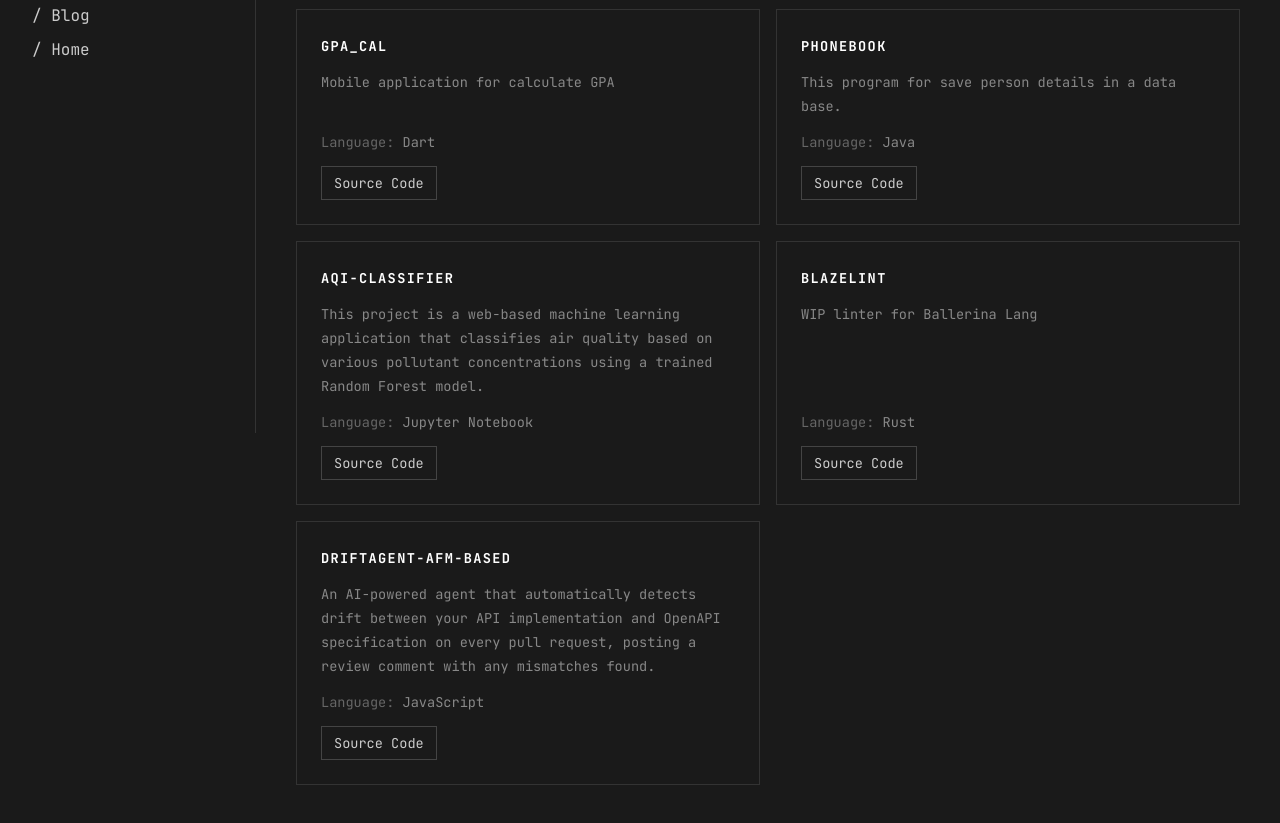
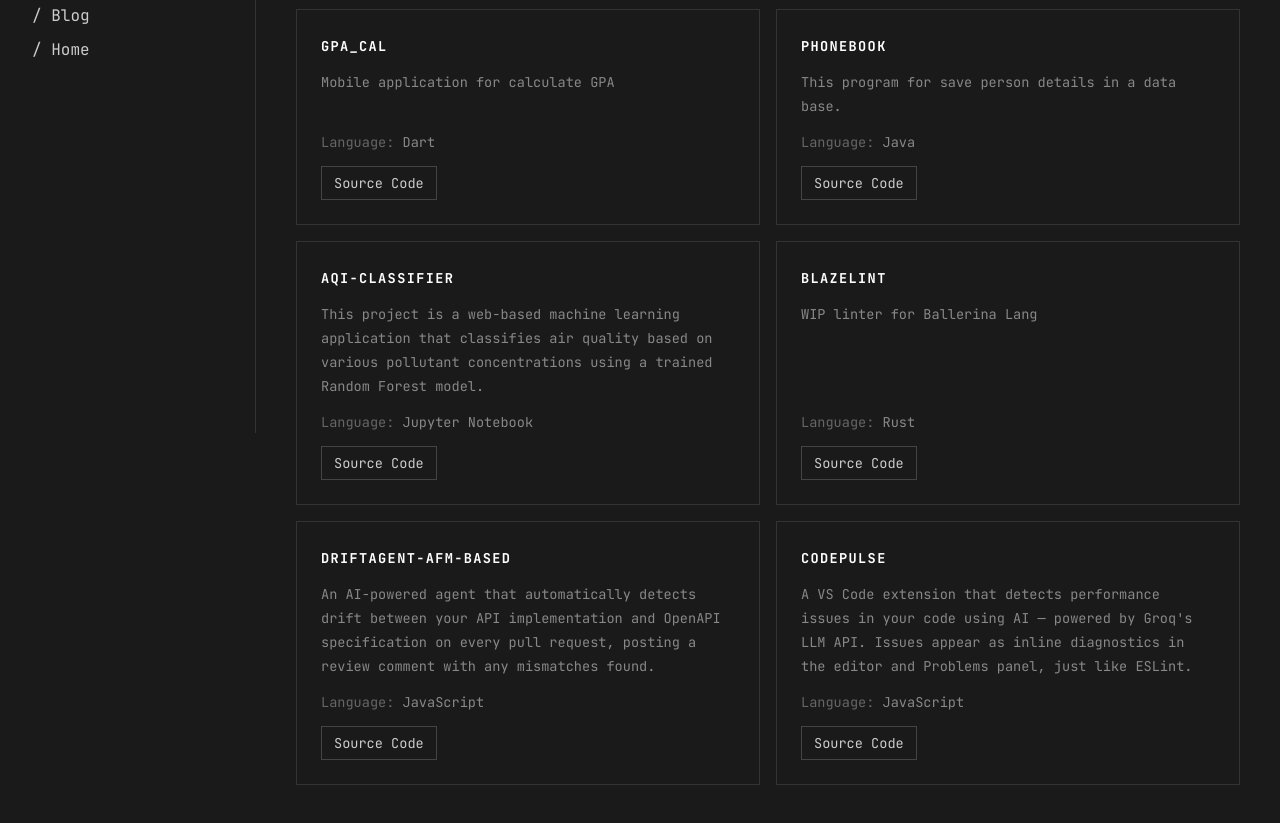
Before and after one commit to RukshanRanasinghe2000/rukshan_portfolio, a plain HTML site: page projects/index.html in a window 1280 px wide. Shown: the part 367-1190 px from the top of the page. Drawn offline with nearby package versions, Linux system fonts and the light colour scheme.

Commit message:
deploy: 7982af1813da70325f4b47cdf97c93e55fa410aa

```diff
--- a/projects/index.html
+++ b/projects/index.html
@@ -414,6 +414,40 @@
 
       </div>
 
+      <div class="group bg-[#1a1a1a] p-6 flex flex-col gap-3 border border-[#333333] hover:border-[#e8a838] hover:scale-[1.02] transition-all">
+
+        <div class="flex items-start justify-between gap-2">
+          <h2 class="text-white text-xs font-bold uppercase tracking-widest leading-tight group-hover:text-[#e8a838] transition-colors">
+            CodePulse
+          </h2>
+
+
+        </div>
+
+        <p class="text-[#888888] text-xs leading-relaxed flex-1">
+
+            A VS Code extension that detects performance issues in your code using AI — powered by Groq&#x27;s LLM API. Issues appear as inline diagnostics in the editor and Problems panel, just like ESLint.
+
+        </p>
+
+
+        <p class="text-[#666666] text-xs">
+          Language:
+          <span class="text-[#888888]">
+            JavaScript
+          </span>
+        </p>
+
+
+        <div>
+          <a href="https:&#x2F;&#x2F;github.com&#x2F;RukshanRanasinghe2000&#x2F;CodePluse" target="_blank" rel="noopener"
+             class="inline-block border border-[#444444] text-[#cccccc] text-xs px-3 py-1 hover:border-[#e8a838] hover:text-[#e8a838] transition-colors">
+            Source Code
+          </a>
+        </div>
+
+      </div>
+
 
     </div>
 
```
Also changed, not shown: partials/projects/index.html (+32 -0 lines).
